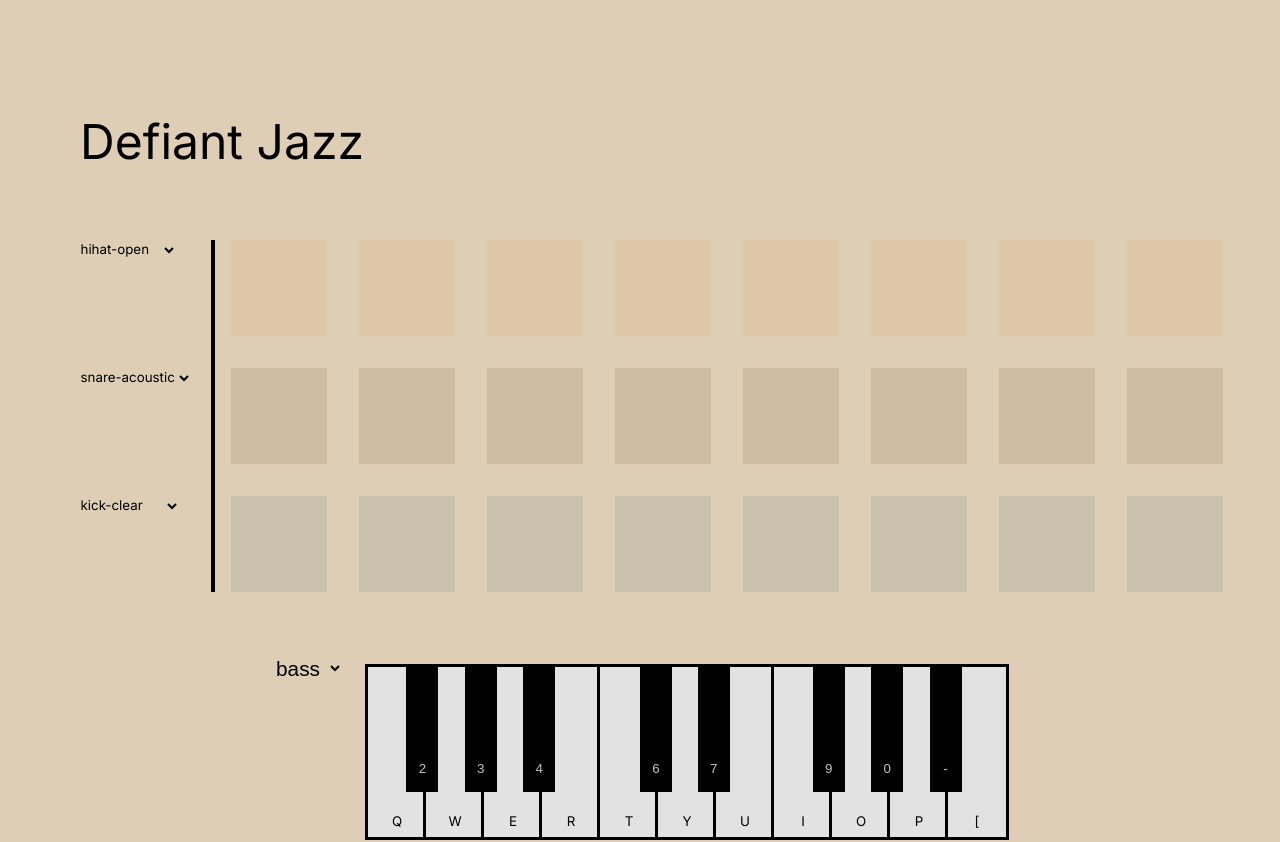
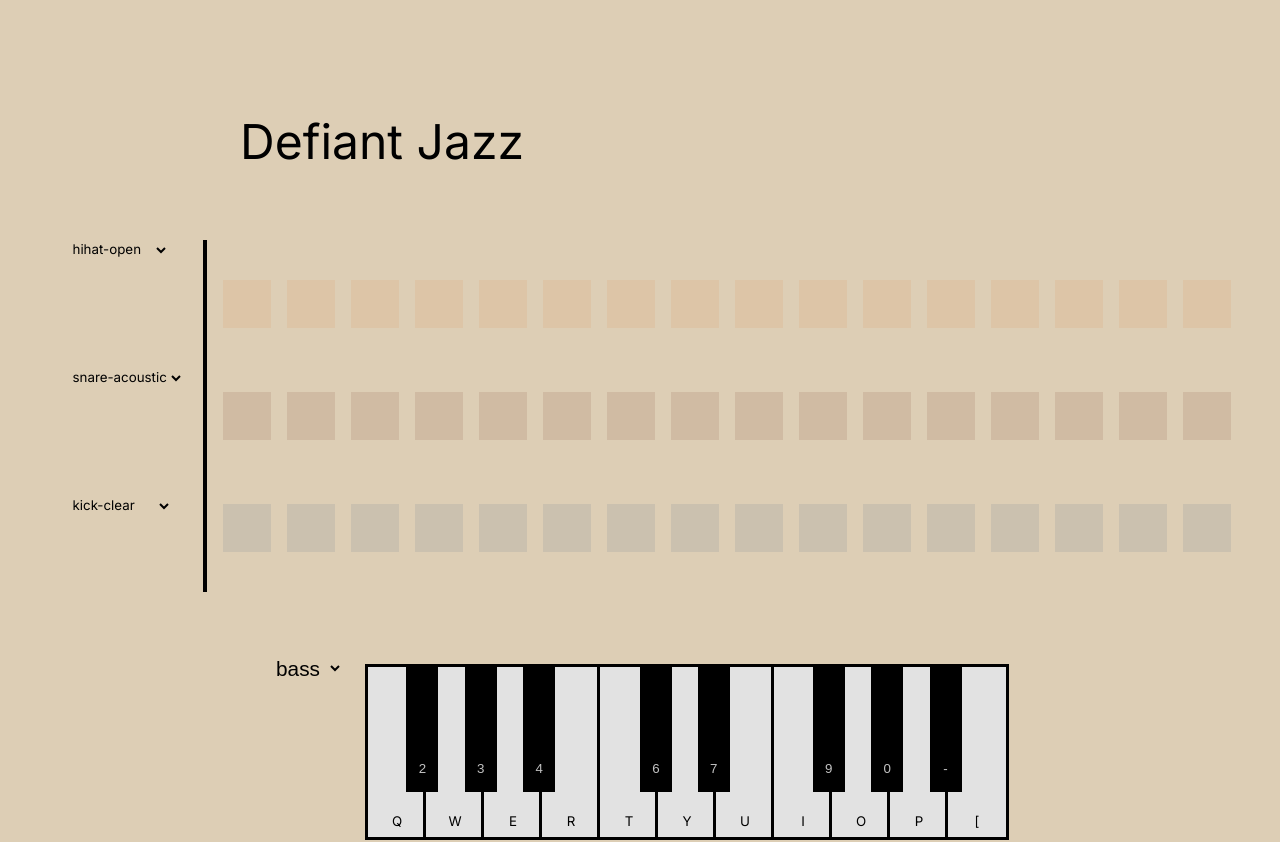
Before and after one commit to RandyTylor69/beats-maker-app, a React (Create React App) app in the folder frontend/: page / in a window 1280 px wide. Shown: the top 842 px of the page. Built offline with nearby package versions, Linux system fonts and the light colour scheme.

Commit message:
absolute victory.

```diff
--- a/frontend/src/App.css
+++ b/frontend/src/App.css
@@ -11,6 +11,7 @@ body {
   display: flex;
   justify-content: center;
   height: 15rem;
+  padding-left: 15rem;
 }
 .web-header .title-container {
   width: 70rem;
@@ -26,8 +27,8 @@ body {
 .web-body {
   display: flex;
   flex-direction: column;
-  width: 80vw;
-  min-width: 80vw;
+  width: 80rem;
+  min-width: 80rem;
   margin: auto;
 }
 .web-body .action-area {
@@ -36,8 +37,8 @@ body {
   align-items: center;
 }
 .web-body .action-area .pad {
-  height: 6rem;
-  width: 6rem;
+  height: 3rem;
+  width: 3rem;
   border: none;
   cursor: pointer;
   transition: 0.4s;
@@ -67,21 +68,24 @@ body {
 }
 .web-body .action-area .pad-area .pads-container {
   display: grid;
-  grid-template-columns: repeat(8, 1fr);
+  grid-template-columns: repeat(16, 1fr);
   grid-template-rows: repeat(3, 1fr);
-  gap: 2rem;
+  grid-row-gap: 4rem;
+  grid-column-gap: 1rem;
+  width: auto;
 }
 .web-body .task-area {
-  width: 80vw;
+  width: 60rem;
   margin-top: 3rem;
   display: flex;
   flex-direction: column;
   justify-content: center;
   align-items: center;
+  margin-left: 10rem;
 }
 .web-body .task-area .keyboard-container {
   height: 16em;
-  width: 80vw;
+  width: 60rem;
   display: flex;
   justify-content: center;
 }
--- a/frontend/src/App.scss
+++ b/frontend/src/App.scss
@@ -13,6 +13,7 @@ body {
   display: flex;
   justify-content: center;
   height: 15rem;
+  padding-left: 15rem;
   .title-container {
     h1 {
       font-family: "Inter", sans-serif;
@@ -28,8 +29,8 @@ body {
 .web-body {
   display: flex;
   flex-direction: column;
-  width: 80vw;
-  min-width: 80vw;
+  width: 80rem;
+  min-width: 80rem;
   margin: auto;
 
   .action-area {
@@ -37,8 +38,8 @@ body {
     justify-content: center;
     align-items: center;
     .pad {
-      height: 6rem;
-      width: 6rem;
+      height: 3rem;
+      width: 3rem;
       border: none;
       cursor: pointer;
       transition: 0.4s;
@@ -71,24 +72,28 @@ body {
       }
       .pads-container {
         display: grid;
-        grid-template-columns: repeat(8, 1fr);
+        grid-template-columns: repeat(16, 1fr);
         grid-template-rows: repeat(3, 1fr);
-        gap: 2rem;
+       grid-row-gap: 4rem;
+       grid-column-gap: 1rem;
+        width: auto;
+
       }
     }
   }
 
   .task-area {
-    width: 80vw;
+    width: 60rem;
     margin-top: 3rem;
     display: flex;
     flex-direction: column;
     justify-content: center;
     align-items: center;
+    margin-left: 10rem;
 
     .keyboard-container {
       height: 16em;
-      width: 80vw;
+      width: 60rem;
       display: flex;
       justify-content: center;
 
--- a/frontend/src/components/Home.jsx
+++ b/frontend/src/components/Home.jsx
@@ -36,14 +36,11 @@ export default function Home() {
   // Since no real music producer will use this app,
   // the tempo shown here is purely imaginative.
 
-  // Since each pad represents a beat, the tempo (BPM) represents
-  // how fast the app can play 8 beat in a minute.
-  // A slider value of 0  -> 90 BPM  (1 beat / sec)
-  // A slider value of 50 -> 150 BPM (2 beat / sec)
-  // A slider value of 100-> 210 BPM (3 beat / sec)
+  // a medium tempo of 50 represents 200ms of delay.
 
-  const bpm = (tempo / 100) * 120 + 90;
-  const delay = 60000 / bpm;
+
+
+  const delay = 1000/(tempo/10)
 
   function makeSound(pad) {
     const sound = new Audio(
@@ -77,9 +74,9 @@ export default function Home() {
     // expecting a array of 3 by 8 = 24 elements,
     // slicing them to 3 arrays of 8 elements,
     // returning an array of the 3 sliced arrays.
-    const arr1 = array.slice(0, 8);
-    const arr2 = array.slice(8, 16);
-    const arr3 = array.slice(16, 24);
+    const arr1 = array.slice(0, 16);
+    const arr2 = array.slice(16, 32);
+    const arr3 = array.slice(32, 48);
     return [arr1, arr2, arr3];
   }
 
@@ -108,7 +105,7 @@ export default function Home() {
       // second function call (looped with delay)
       interval.current = setInterval(() => {
         looping(updatedPadsData.current);
-      }, 8 * delay);
+      }, 16 * delay);
     } else if (!isStart) {
       clearInterval(interval.current);
       for (let i of timeouts.current) {
--- a/frontend/src/components/Tasks.jsx
+++ b/frontend/src/components/Tasks.jsx
@@ -28,6 +28,7 @@ export default function Tasks(props) {
       <button className="small-button">My Beats</button>
       <form className="slider-form" onSubmit={(e) => props.toggleStart(e)}>
         <input
+        title="change the speed"
           name="slider"
           type="range"
           min="0"
--- a/frontend/src/data.js
+++ b/frontend/src/data.js
@@ -57,113 +57,280 @@ export const pads = [
     color: "#D2722D",
     scale: 1,
   },
+    {
+    id: 9,
+    type: "hihat",
+    on: false,
+    color: "#D2722D",
+    scale: 1,
+  },
   {
-    id: 9,
+    id: 10,
+    type: "hihat",
+    on: false,
+    color: "#D2722D",
+    scale: 1,
+  },
+  {
+    id:11,
+    type: "hihat",
+    on: false,
+    color: "#D2722D",
+    scale: 1,
+  },
+  {
+    id: 12,
+    type: "hihat",
+    on: false,
+    color: "#D2722D",
+    scale: 1,
+  },
+  {
+    id:13,
+    type: "hihat",
+    on: false,
+    color: "#D2722D",
+    scale: 1,
+  },
+  {
+    id: 14,
+    type: "hihat",
+    on: false,
+    color: "#D2722D",
+    scale: 1,
+  },
+  {
+    id: 15,
+    type: "hihat",
+    on: false,
+    color: "#D2722D",
+    scale: 1,
+  },
+  {
+    id: 16,
+    type: "hihat",
+    on: false,
+    color: "#D2722D",
+    scale: 1,
+  },
+  {
+    id: 17,
     type: "snare",
     on: false,
     color: "#5E1C06",
     scale: 1,
   },
   {
-    id: 10,
+    id: 18,
     type: "snare",
     on: false,
     color: "#5E1C06",
     scale: 1,
   },
   {
-    id: 11,
+    id: 19,
     type: "snare",
     on: false,
     color: "#5E1C06",
     scale: 1,
   },
   {
-    id: 12,
+    id: 20,
     type: "snare",
     on: false,
     color: "#5E1C06",
     scale: 1,
   },
   {
-    id: 13,
+    id: 21,
     type: "snare",
     on: false,
     color: "#5E1C06",
     scale: 1,
   },
   {
-    id: 14,
+    id: 22,
     type: "snare",
     on: false,
     color: "#5E1C06",
     scale: 1,
   },
   {
-    id: 15,
+    id: 23,
     type: "snare",
     on: false,
     color: "#5E1C06",
     scale: 1,
   },
   {
-    id: 16,
+    id: 24,
     type: "snare",
     on: false,
     color: "#5E1C06",
     scale: 1,
   },
   {
-    id: 17,
+    id:25,
+    type: "snare",
+    on: false,
+    color: "#5E1C06",
+    scale: 1,
+  },
+  {
+    id: 26,
+    type: "snare",
+    on: false,
+    color: "#5E1C06",
+    scale: 1,
+  },
+  {
+    id: 27,
+    type: "snare",
+    on: false,
+    color: "#5E1C06",
+    scale: 1,
+  },
+  {
+    id: 28,
+    type: "snare",
+    on: false,
+    color: "#5E1C06",
+    scale: 1,
+  },
+  {
+    id: 29,
+    type: "snare",
+    on: false,
+    color: "#5E1C06",
+    scale: 1,
+  },
+  {
+    id: 30,
+    type: "snare",
+    on: false,
+    color: "#5E1C06",
+    scale: 1,
+  },
+  {
+    id: 31,
+    type: "snare",
+    on: false,
+    color: "#5E1C06",
+    scale: 1,
+  },
+  {
+    id: 32,
+    type: "snare",
+    on: false,
+    color: "#5E1C06",
+    scale: 1,
+  },
+  {
+    id:33,
     type: "kick",
     on: false,
     color: "#274C75",
     scale: 1,
   },
   {
-    id: 18,
+    id: 34,
     type: "kick",
     on: false,
     color: "#274C75",
     scale: 1,
   },
   {
-    id: 19,
+    id: 35,
     type: "kick",
     on: false,
     color: "#274C75",
     scale: 1,
   },
   {
-    id: 20,
+    id: 36,
     type: "kick",
     on: false,
     color: "#274C75",
     scale: 1,
   },
   {
-    id: 21,
+    id: 37,
     type: "kick",
     on: false,
     color: "#274C75",
     scale: 1,
   },
   {
-    id: 22,
+    id: 38,
     type: "kick",
     on: false,
     color: "#274C75",
     scale: 1,
   },
   {
-    id: 23,
+    id: 39,
     type: "kick",
     on: false,
     color: "#274C75",
     scale: 1,
   },
   {
-    id: 24,
+    id: 40,
+    type: "kick",
+    on: false,
+    color: "#274C75",
+    scale: 1,
+  }, {
+    id:41,
+    type: "kick",
+    on: false,
+    color: "#274C75",
+    scale: 1,
+  },
+  {
+    id:42,
+    type: "kick",
+    on: false,
+    color: "#274C75",
+    scale: 1,
+  },
+  {
+    id: 43,
+    type: "kick",
+    on: false,
+    color: "#274C75",
+    scale: 1,
+  },
+  {
+    id: 44,
+    type: "kick",
+    on: false,
+    color: "#274C75",
+    scale: 1,
+  },
+  {
+    id: 45,
+    type: "kick",
+    on: false,
+    color: "#274C75",
+    scale: 1,
+  },
+  {
+    id: 46,
+    type: "kick",
+    on: false,
+    color: "#274C75",
+    scale: 1,
+  },
+  {
+    id:47,
+    type: "kick",
+    on: false,
+    color: "#274C75",
+    scale: 1,
+  },
+  {
+    id: 48,
     type: "kick",
     on: false,
     color: "#274C75",
```
Also changed, not shown: frontend/src/backup.js (added, +173 -0 lines), 1 other file (tests, documents, lock files or other folders).
